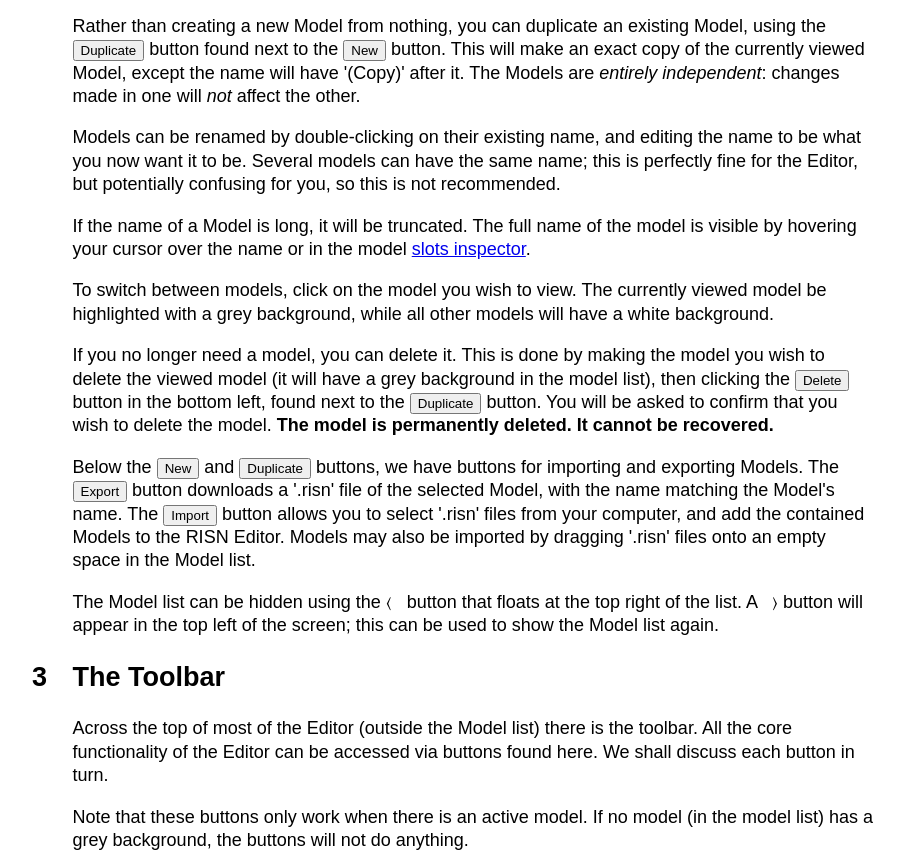
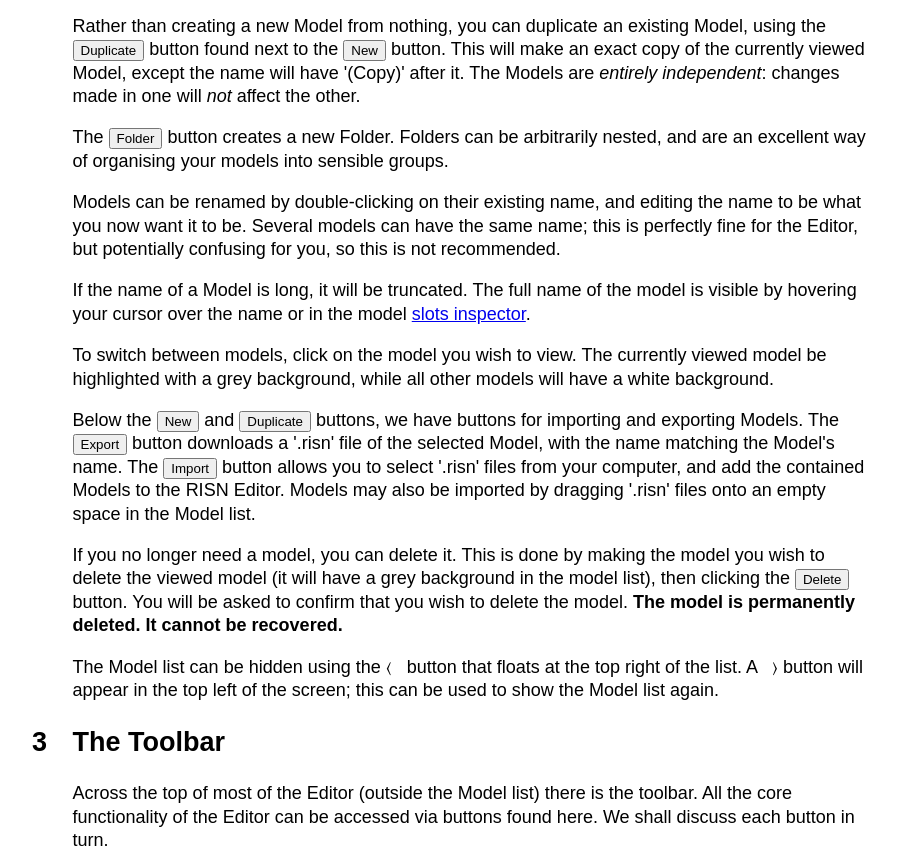
Before and after one commit to rep2rep/RepWorkbench, a website: page src/manual.html in a window 1280 px wide. Shown: the part 1089-1956 px from the top of the page, without its empty margins (167-1071 px from the left). Drawn offline with Linux system fonts and the light colour scheme.

Commit message:
Update manual with folders

```diff
--- a/src/manual.html
+++ b/src/manual.html
@@ -123,6 +123,10 @@
       <em>not</em> affect the other.
     </p>
     <p>
+      The <button>Folder</button> button creates a new Folder. Folders can be arbitrarily nested,
+      and are an excellent way of organising your models into sensible groups.
+    </p>
+    <p>
       Models can be renamed by double-clicking on their existing name, and editing the name to be
       what you now want it to be. Several models can have the same name; this is perfectly fine
       for the Editor, but potentially confusing for you, so this is not recommended.
@@ -135,20 +139,19 @@
       To switch between models, click on the model you wish to view. The currently viewed model
       be highlighted with a grey background, while all other models will have a white background.
     </p>
-    <p>
-      If you no longer need a model, you can delete it. This is done by making the model you wish
-      to delete the viewed model (it will have a grey background in the model list), then clicking
-      the <button>Delete</button> button in the bottom left, found next to the <button>Duplicate</button>
-      button. You will be asked to confirm that you wish to delete the model.
-      <strong>The model is permanently deleted. It cannot be recovered.</strong>
-    </p>
-    <p>
+     <p>
       Below the <button>New</button> and <button>Duplicate</button> buttons, we have buttons for
       importing and exporting Models. The <button>Export</button> button downloads a '.risn' file
       of the selected Model, with the name matching the Model's name. The <button>Import</button>
       button allows you to select '.risn' files from your computer, and add the contained Models
       to the RISN Editor. Models may also be imported by dragging '.risn' files onto an
       empty space in the Model list.
+    </p>
+   <p>
+      If you no longer need a model, you can delete it. This is done by making the model you wish
+      to delete the viewed model (it will have a grey background in the model list), then clicking
+      the <button>Delete</button> button. You will be asked to confirm that you wish to delete the model.
+      <strong>The model is permanently deleted. It cannot be recovered.</strong>
     </p>
     <p>
       The Model list can be hidden using the 〈&nbsp;&nbsp; button that floats at the top right of the
```
